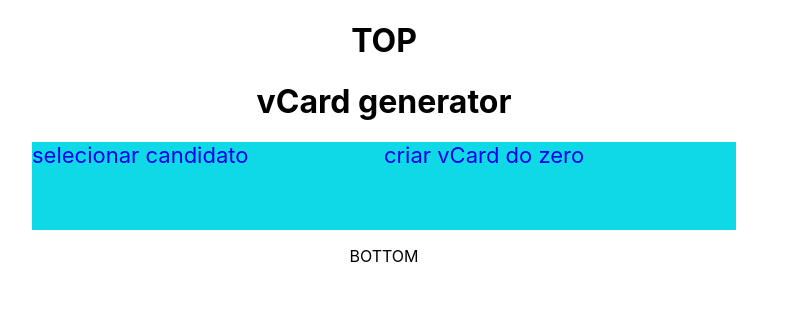
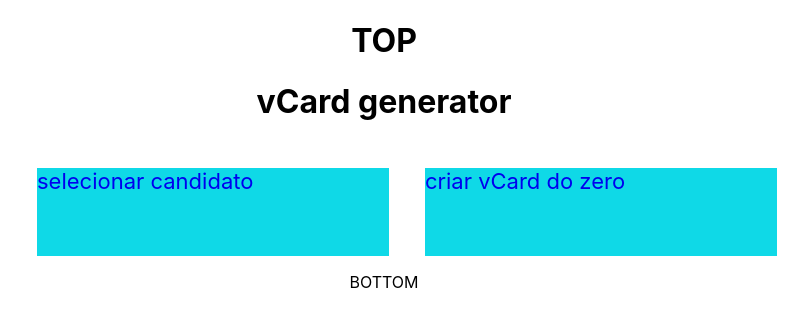
Before and after one commit to dp-152/commcepta-challenge, a React (Create React App) app: page / in a window 1280 px wide. Shown: the top 326 px of the page, without its empty margins (256-1064 px from the left). Built offline with nearby package versions, Linux system fonts and the light colour scheme; the HTML template or start-up script is replaced by a standard one.

Commit message:
Added icons to buttons

```diff
--- a/src/routes/Main.tsx
+++ b/src/routes/Main.tsx
@@ -1,18 +1,24 @@
 import React, { ReactElement } from "react";
+
 import Button from "../components/Button";
 import VCardGeneratorIcon from "../components/VCardGeneratorIcon";
+
+import iconCarinha from "../assets/icon carinha.svg";
+import iconVCard from "../assets/icon vcard.svg";
 
 export default function Main(): ReactElement {
   return (
     <div>
       <VCardGeneratorIcon />
       <Button
+        icon={iconCarinha}
         target="/cards"
         text="selecionar candidato"
         theme="dark"
         size="large"
       />
       <Button
+        icon={iconVCard}
         target="/cards/new"
         text="criar vCard do zero"
         theme="dark"
```
